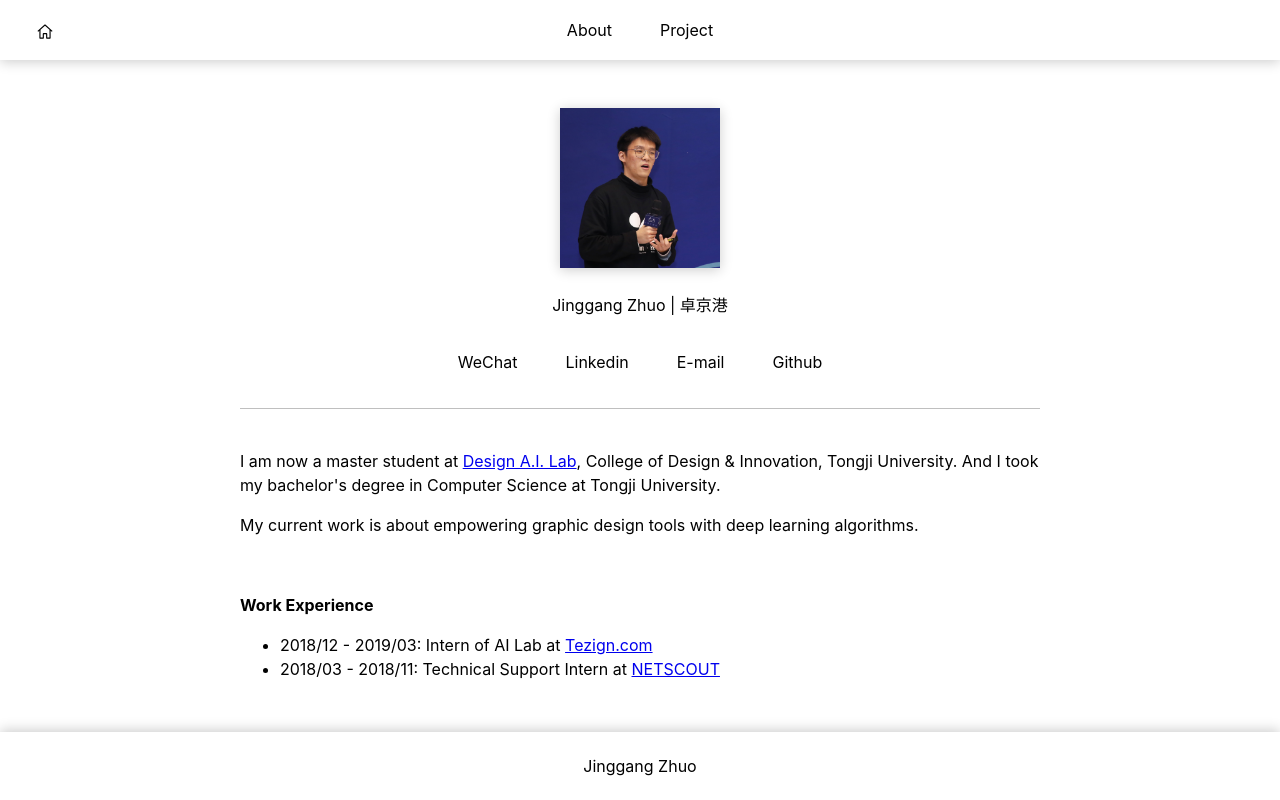
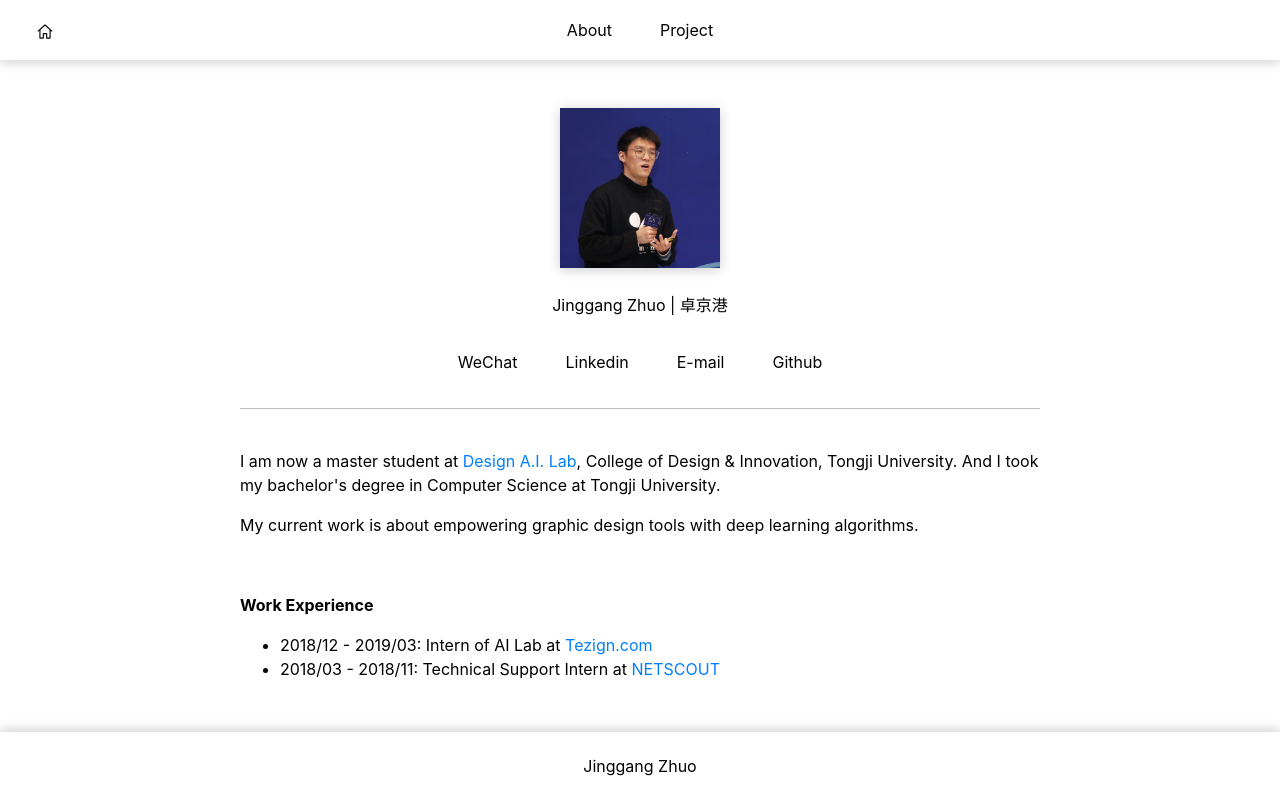
Before and after one commit to zhuojg/zhuojg.github.io, a React (Create React App) app: page /about in a window 1280 px wide. Built offline with nearby package versions, Linux system fonts and the light colour scheme.

Commit message:
fix: add global css for links

```diff
--- a/src/index.css
+++ b/src/index.css
@@ -19,6 +19,17 @@ body {
     '%PUBLIC_URL%/fonts/CascadiaCode.woff2' format('woff');
 }
 
+a {
+  text-decoration: none;
+  color: rgb(0, 127, 255);
+  transition: all 0.2s ease-in-out;
+}
+
+a:hover {
+  color: rgba(0, 127, 255, 0.6)
+}
+
+
 .button {
   padding: 12px;
   vertical-align: middle;
@@ -37,6 +48,10 @@ body {
   color: rgb(0, 0, 0);
 }
 
+.button a:hover {
+  color: rgb(0, 0, 0);
+}
+
 .divider {
   width: 100%;
   padding: 24px 0;
```
